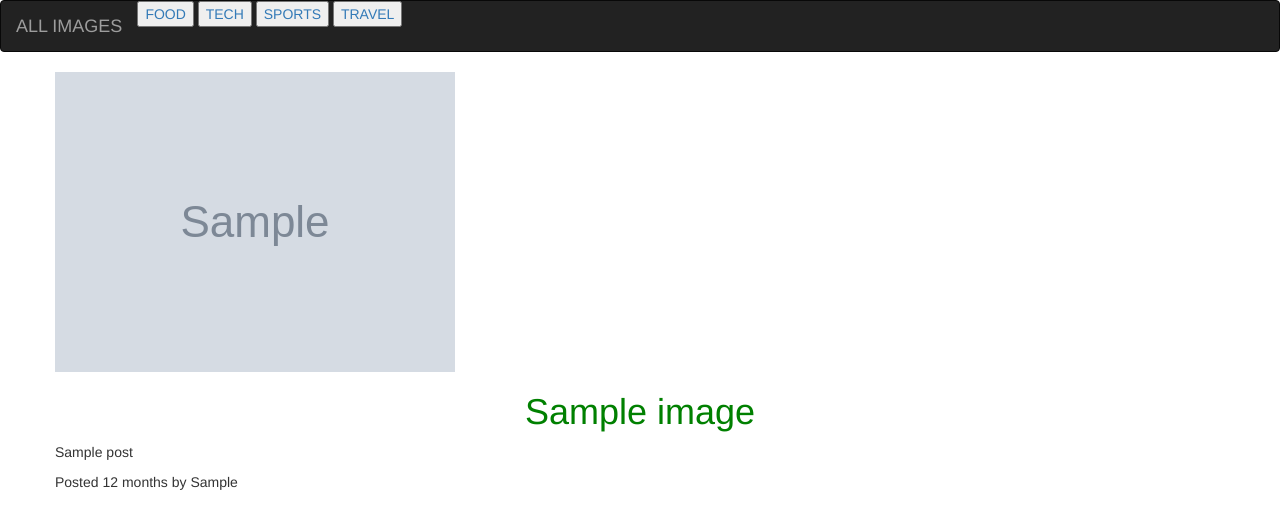
After one commit to Cynthia-Kitili/photoapp, a Django app: template photoapp/templates/all-photos/image.html in a window 1280 px wide. The commit adds this page. Shown: the top 529 px of the page. Run offline with Django 3.2, Linux system fonts and the light colour scheme; the template is opened without the code that fills it: most values are stand-ins (such as "Sample title", 1, 10 or a date in 2020); grey boxes marked "Sample" are stand-in pictures; some libraries are stand-ins or nearby versions.

Commit message:
add image file in all photos

```diff
--- /dev/null
+++ b/photoapp/templates/all-photos/image.html
@@ -0,0 +1,25 @@
+{%extends 'all-photos/base.html'%}
+
+ {% block content %}
+
+ <div class="container">
+
+   <div class="row">
+     <img src="{{image.image_image.url}}"  class="img-responsive" alt="">
+   </div>
+
+   <div class="row">
+     <h1 class="text-center">{{image.title}}</h1>
+   </div>
+
+   <div class="row">
+     <p>{{image.post}}</p>
+   </div>
+
+   <div class="row">
+     <p>Posted {{image.pub_date|timesince}} by {{image.photographer.first_name}}</p>
+   </div>
+
+ </div>
+
+ {% endblock %}
--- a/photoapp/templates/navbar.html
+++ b/photoapp/templates/navbar.html
@@ -9,10 +9,11 @@
 <nav class="navbar navbar-inverse">
   <div class="container-fluid">
     <div class="navbar-header">
-      <a class="navbar-brand" href="{% url 'food' %}">food</a>
-      <a class="navbar-brand" href="{% url 'sports' %}">sports</a>
-      <a class="navbar-brand" href="{% url 'tech' %}">tech</a>
-      <a class="navbar-brand" href="{% url 'travel' %}">travel</a>
+      <a class="navbar-brand" href="{% url 'category' %}">ALL IMAGES</a>
+      <a href="/location/1" ><button>FOOD</button></a>
+      <a href="/location/2" ><button>TECH</button></a>
+      <a href="/location/3" ><button>SPORTS</button></a>
+      <a href="/location/4" ><button>TRAVEL</button></a>
     </div>
   </div>
 </nav>
--- a/photoapp/urls.py
+++ b/photoapp/urls.py
@@ -2,9 +2,6 @@ from django.conf.urls import url
 from . import views
 
 urlpatterns=[
-    # url('^$',views.welcome,name = 'welcome'),
-    url(r'^$',views.food,name='food'),
-    url(r'^$',views.sports,name='sports'),
-    url(r'^$',views.tech,name='tech'),
-    url(r'^$',views.travel,name='travel')
+    url(r'^$',views.category,name='category'),
+
 ]
```
